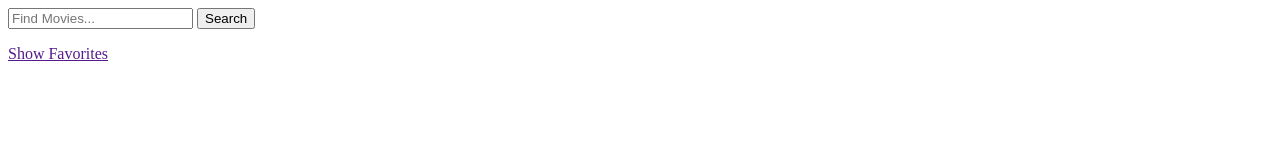
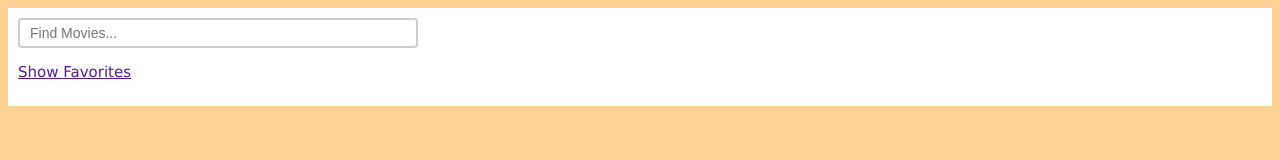
Before and after one commit to justinkenel/wdi-coding-challenge, a website: page node-backend-starter-code/public/index.html in a window 1280 px wide. Drawn offline with Linux system fonts and the light colour scheme.

Commit message:
Styling - added styles to the web application
Added basic styling to the web application using a linked stylesheet.

```diff
--- a/node-backend-starter-code/public/index.html
+++ b/node-backend-starter-code/public/index.html
@@ -1,15 +1,19 @@
 <html>
   <body>
+    <div class="container">
+      <div id="results">
         <form id="searchForm" onsubmit="return false;">
           <input type="text" name="searchText" placeholder="Find Movies...">
-      <button>Search</button>
         </form>
         <a href="" id="showFavorites">Show Favorites</a>
         <ol id='movieList'>
         </ol>
+      </div>
       <div id='selectedMovieDescription'>
       </div>
+    </div>
   </body>
+  <link rel="stylesheet" href="styles.css">
   <script src="movie-list.js"></script>
   <script src="omdb-api.js"></script>
   <script src="favorites.js"></script>
--- /dev/null
+++ b/node-backend-starter-code/public/styles.css
@@ -0,0 +1,59 @@
+body {
+  background-color: #ffd394;
+  font-family: Verdana, Arial, sans-serif;
+  font-size: 15;
+}
+
+.container {
+  background-color: white;
+  padding-top: 10px;
+  padding-left: 10px;
+  padding-right: 10px;
+  padding-bottom: 10px;
+}
+
+input[name=searchText] {
+  width: 100%;
+  box-sizing: border-box;
+  border: 2px solid #ccc;
+  border-radius: 4px;
+  font-size: 14px;
+  padding-top: 5px;
+  padding-right: 20px;
+  padding-bottom: 5px;
+  padding-left: 10px;
+}
+
+#movieList {
+  list-style-type:none;
+}
+
+#movieList li {
+  padding-top: 5px;
+  padding-bottom: 5px;
+}
+
+.favoriteStar {
+  padding-right: 5px;
+}
+
+#results {
+  vertical-align:top;
+  padding-right: 10px;
+  display: inline-block;
+  min-width: 400px;
+  max-width: 600px;
+}
+
+#selectedMovieDescription {
+  vertical-align:top;
+  top: 0px;
+  min-width: 400px;
+  max-width: 600px;
+  display: inline-block;
+}
+
+#selectedMovieDescription td {
+  padding-left: 8px;
+  padding-bottom: 4px;
+}
```
Lines whose indentation alone changed are shown as unchanged.
